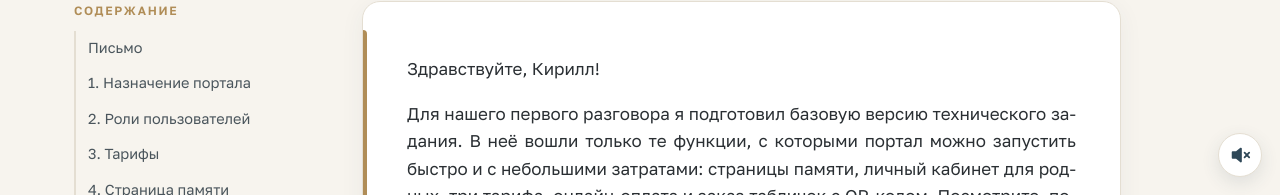
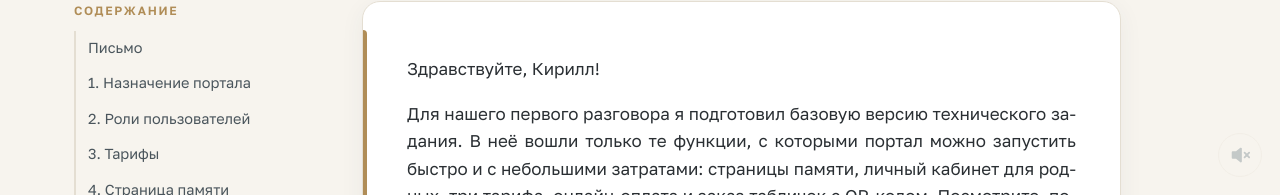
Before and after one commit to segor77/qr-pamyat, a plain HTML site: page base/index.html in a window 1280 px wide. Shown: the part 605-800 px from the top of the page. Drawn offline with Linux system fonts and the light colour scheme.

Commit message:
Базовое ТЗ: кнопка музыки полупрозрачная
Co-Authored-By: Claude Opus 5.5 <noreply@anthropic.com>
Claude-Session: https://claude.ai/code/session_01JpL3iuXMSQfpv4bbkXGCkb

```diff
--- a/base/index.html
+++ b/base/index.html
@@ -358,7 +358,7 @@ footer div { max-width: 1180px; margin: 0 auto; padding: 22px 24px; display: fle
   </main>
 </div>
 <footer><div><span>QR Память · базовая версия ТЗ</span></div></footer>
-<button id="mus" type="button" aria-pressed="false" aria-label="Включить музыку" title="Музыка" style="position:fixed;right:18px;bottom:18px;z-index:10;border:1px solid #E4DED2;background:#fff;color:#2F4858;border-radius:999px;width:44px;height:44px;padding:0;display:flex;align-items:center;justify-content:center;box-shadow:0 6px 18px rgba(47,72,88,.12);cursor:pointer"></button>
+<button id="mus" type="button" aria-pressed="false" aria-label="Включить музыку" title="Музыка" style="position:fixed;right:18px;bottom:18px;z-index:10;border:1px solid #E4DED2;background:transparent;color:#2F4858;border-radius:999px;width:44px;height:44px;padding:0;display:flex;align-items:center;justify-content:center;box-shadow:none;cursor:pointer;opacity:.25;transition:opacity .2s" onmouseenter="this.style.opacity=.8" onmouseleave="this.style.opacity=.25" onfocus="this.style.opacity=.8" onblur="this.style.opacity=.25"></button>
 <audio id="mus-a" src="../audio/tikho.mp3" loop preload="none"></audio>
 <script>
 (function(){
```
